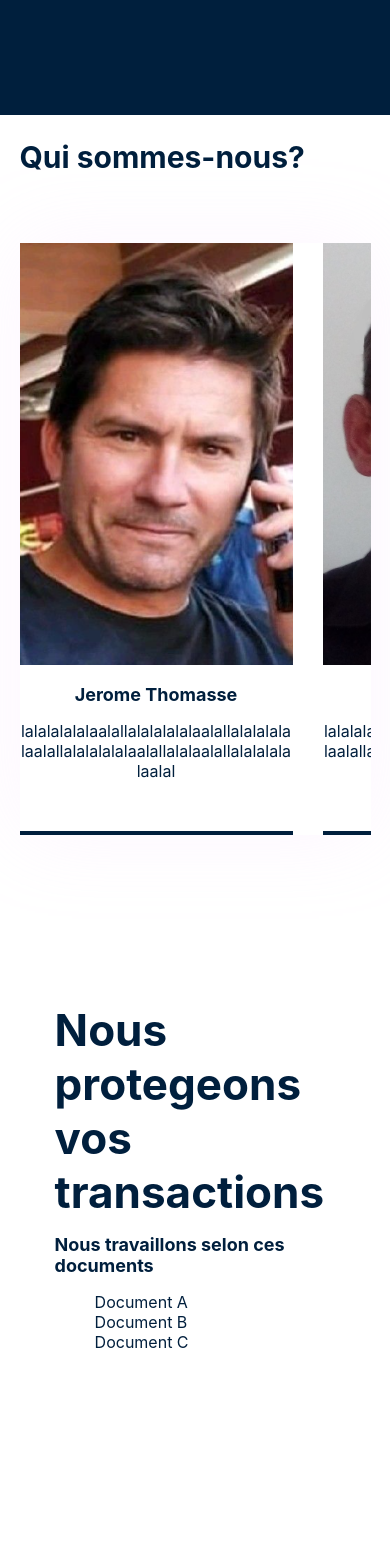
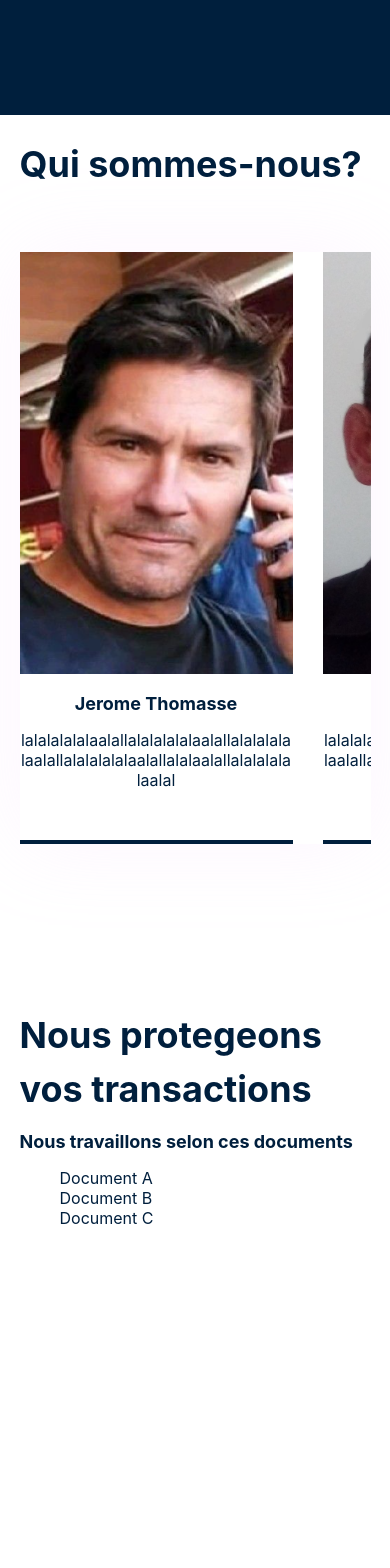
Before and after one commit to artmzbv/WeSafe, a React (Create React App) app: page / in a window 390 px wide. Shown: the part 6280-7848 px from the top of the page. Built offline with nearby package versions, Linux system fonts and the light colour scheme.

Commit message:
main768_regulation

```diff
--- a/src/components/AboutQuestions/AboutQuestions.css
+++ b/src/components/AboutQuestions/AboutQuestions.css
@@ -63,6 +63,7 @@
         width: 100%;
         margin-bottom: 90px;
         font-size: 36px;
+        line-height: 40px;
     }
 
     .questions__subtitle{
--- a/src/components/AboutRegulation/AboutRegulation.css
+++ b/src/components/AboutRegulation/AboutRegulation.css
@@ -27,3 +27,43 @@
     list-style-type: none;
     text-align: start;
 }
+
+
+@media screen and (max-width: 768px) {
+    .regulation{
+        width: 90%;
+        margin: 5% auto;
+        height: 80vh;
+    }
+
+    .regulation__title{
+        font-size: 36px;
+    }
+
+    .regulation__subtitle{
+    }
+
+    .regulation__list{
+
+    }
+}
+
+@media screen and (max-width: 440px) {
+    .intro__title{
+        margin-top: 12%;
+        font-size: 40px;
+        line-height: 48px;
+        margin-bottom: 30px;
+    }
+    .intro__button{
+        width: 80vw;
+        border-radius: 10px;
+        margin-top: 4vh;
+    }
+
+    .intro__picture{
+        width: 100vw;
+        height: 50vh;
+        /* margin-bottom: 8%; */
+    }
+}
--- a/src/components/AboutTeam/AboutTeam.css
+++ b/src/components/AboutTeam/AboutTeam.css
@@ -46,7 +46,7 @@
 
 @media screen and (max-width: 768px) {
     .team{
-        height: 100vh;
+        height: 90vh;
         width: 90%;
         margin: 5% auto;
     }
@@ -83,10 +83,13 @@
 }
 
 @media screen and (max-width: 430px) {
+    .team{
+        height: 100vh;
+    }
     .team__title{
         width: 100%;
-        font-size: 30px;
-        line-height: 36px;
+        font-size: 36px;
+        line-height: 40px;
     }
 
     .team__container {
```
Also changed, not shown: 6 other files (tests, documents, lock files or other folders).
